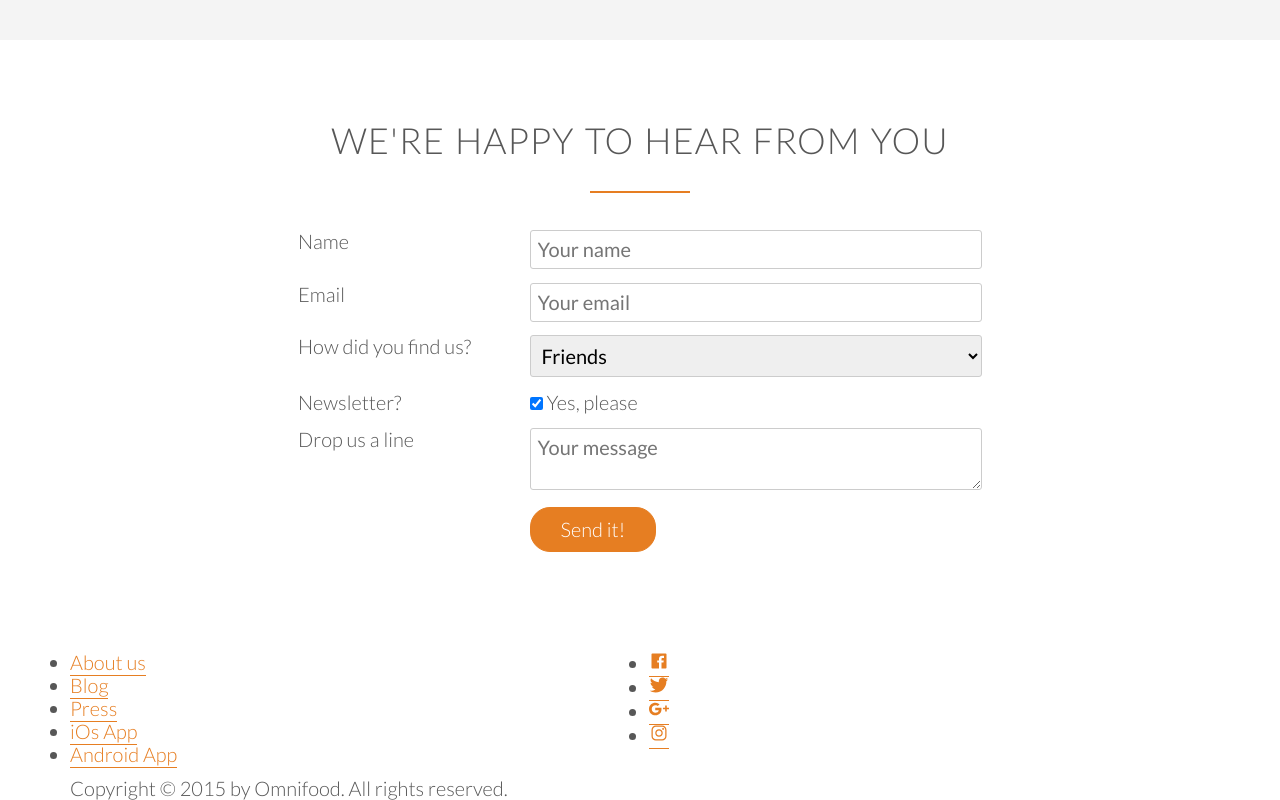
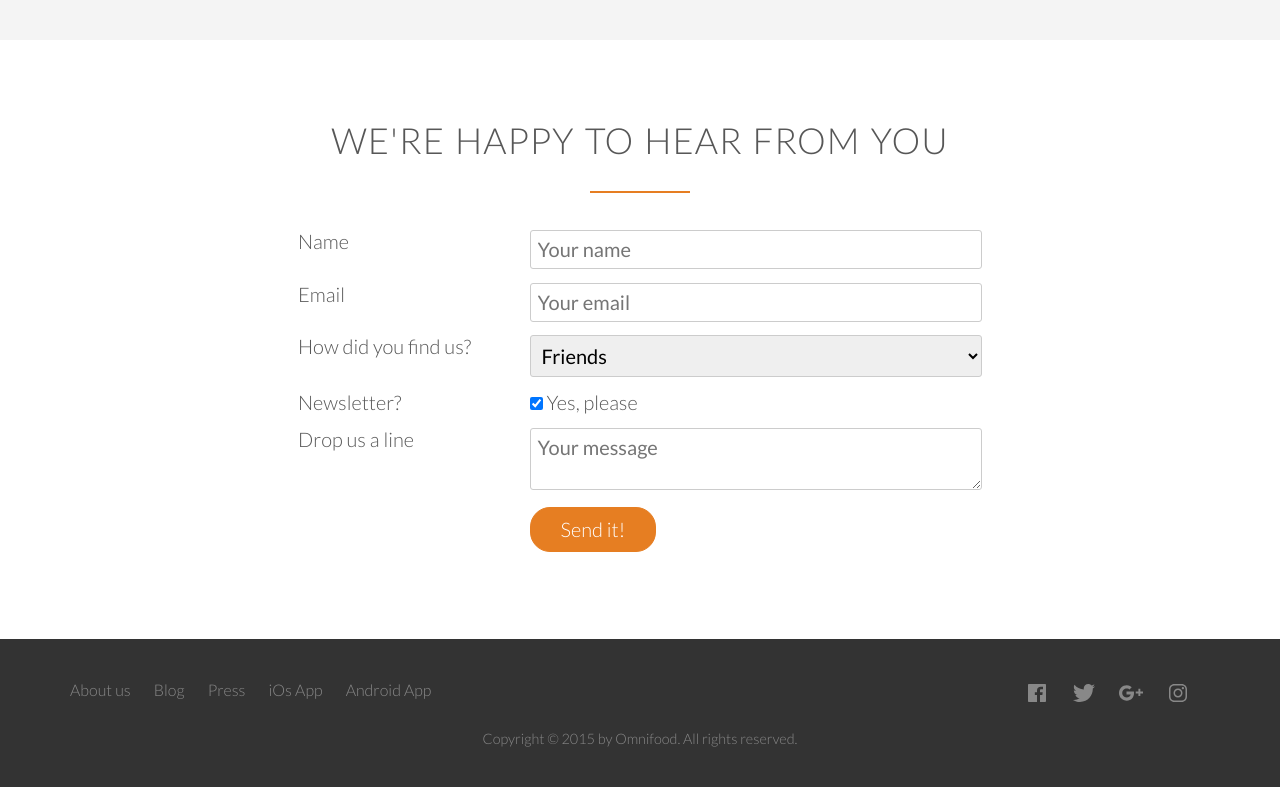
Before and after one commit to Jokubas126/First_website, a plain HTML site: page 2_website/index.html in a window 1280 px wide. Shown: the part 4552-5352 px from the top of the page. Drawn offline with nearby package versions, Linux system fonts and the light colour scheme.

Commit message:
Adding of the information finished

```diff
--- a/2_website/index.html
+++ b/2_website/index.html
@@ -404,10 +404,10 @@
                 </div>
                 <div class="col span-1-of-2">
                     <ul class="social-links">
-                        <li><a href="#"><ion-icon name="logo-facebook"></ion-icon></a></li>
-                        <li><a href="#"><ion-icon name="logo-twitter"></ion-icon></a></li>
-                        <li><a href="#"><ion-icon name="logo-googleplus"></ion-icon></a></li>
-                        <li><a href="#"><ion-icon name="logo-instagram"></ion-icon></a></li>
+                        <li><a href="#" id="logo-facebook"><ion-icon name="logo-facebook"></ion-icon></a></li>
+                        <li><a href="#" id="logo-twitter"><ion-icon name="logo-twitter"></ion-icon></a></li>
+                        <li><a href="#" id="logo-googleplus"><ion-icon name="logo-googleplus"></ion-icon></a></li>
+                        <li><a href="#" id="logo-instagram"><ion-icon name="logo-instagram"></ion-icon></a></li>
 
                     </ul>
                 </div>
@@ -424,15 +424,3 @@
         <script src="https://unpkg.com/ionicons@4.5.10-0/dist/ionicons.js"></script>
     </body>
 </html>
-<!--
-Navigation:
-1. About us
-2. Blog
-3. Press
-4. iOS App
-5. Android App
-
-Also include links to facebook, twitter, google+ and Instagram accounts.
-
-
--->
--- a/2_website/resources/css/style.css
+++ b/2_website/resources/css/style.css
@@ -478,3 +478,85 @@ textarea {
 }
 
 *:focus {outline: none}
+
+/*------------------------------------------*/
+/* FOOTER */
+/*------------------------------------------*/
+
+footer {
+    background-color: #333;
+    padding: 30px;
+    font-size: 80%;
+}
+
+.footer-nav {
+    list-style: none;
+    float: left;
+}
+
+.social-links {
+    list-style: none;
+    float: right;
+}
+
+.footer-nav li,
+.social-links li {
+    display: inline-block;
+    margin-right: 20px;
+}
+
+.footer-nav li:last-child,
+.social-links li:last-child {
+    margin none;
+}
+
+.footer-nav li a:link,
+.footer-nav li a:visited,
+.social-links li a:link,
+.social-links li a:visited{
+    text-decoration: none;
+    border: none;
+    color: #888;
+}
+
+.footer-nav li a:hover,
+.footer-nav li a:active{
+    color: #ddd;
+}
+
+footer p {
+    color: #888;
+    text-align: center;
+    font-size: 90%;
+    margin-top: 10px;
+    margin-bottom: 10px;
+}
+
+
+.social-links li a:link,
+.social-links li a:visited{
+    font-size: 150%;
+}
+
+#logo-facebook,
+#logo-twitter,
+#logo-googleplus,
+#logo-instagram {
+    transition: color 0.2s;
+}
+
+#logo-facebook:hover {
+    color: #3b5998;
+}
+
+#logo-twitter:hover {
+    color: #00aced;
+}
+
+#logo-googleplus:hover {
+    color: #dd4b39;
+}
+
+#logo-instagram:hover {
+    color: #517fa4;
+}
```
